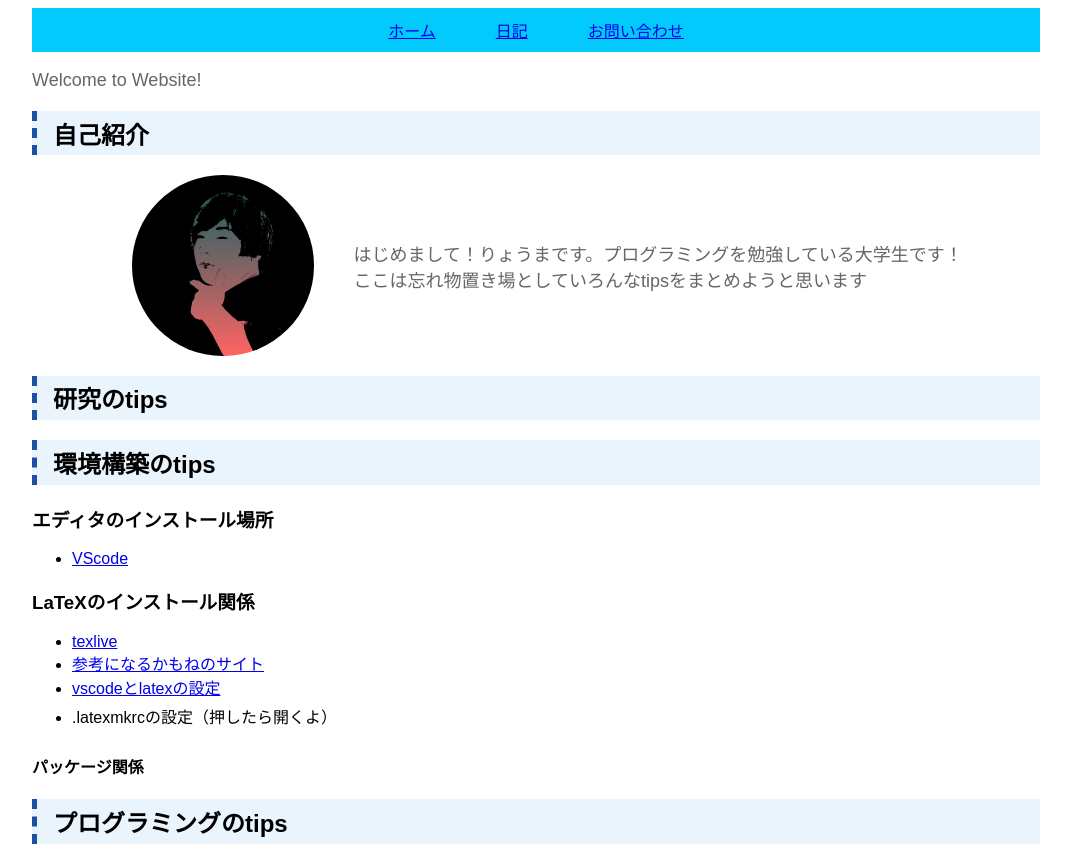
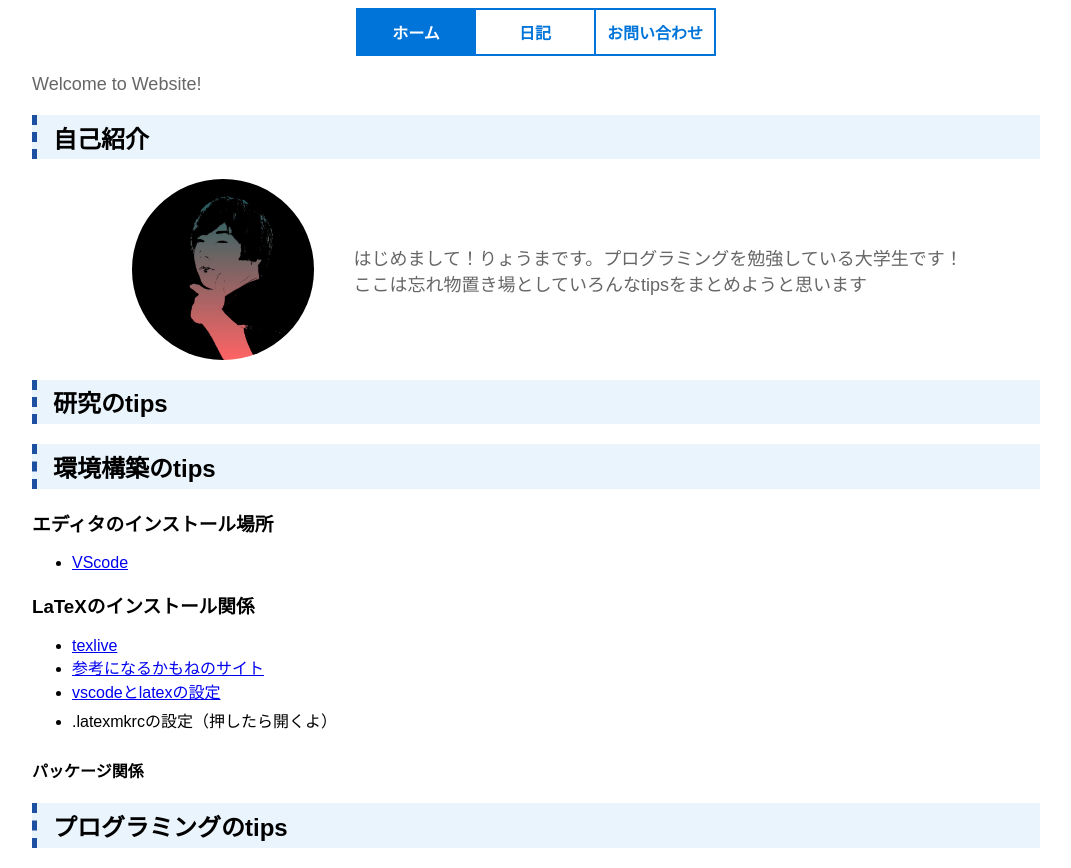
Before and after one commit to 250300i/ryomapages.github.io, a plain HTML site: page index.html in a window 1280 px wide. Shown: the part 81-949 px from the top of the page, without its empty margins (104-1175 px from the left). Drawn offline with Linux system fonts and the light colour scheme.

Commit message:
ボタンのデザイン変えてみた

```diff
--- a/index.html
+++ b/index.html
@@ -1,7 +1,7 @@
 <!DOCTYPE html>
 <html>
     <head>
-        <title>忘れ物置き場</title>
+        <title>Kataoka Ryoma</title>
         <link rel="stylesheet" type="text/css" href="style.css">
     </head>
     <body>
@@ -9,7 +9,7 @@
             <h1 style="text-align: center;">片岡　亮馬／ Kataoka Ryoma</h1>
             <nav>
                 <ul class="headerul">
-                    <li><a href="index.html">ホーム</a></li>
+                    <li><a href="index.html" class="active">ホーム</a></li>
                     <li><a href="diary.html">日記</a></li>
                     <li><a href="contact.html">お問い合わせ</a></li>
                 </ul>
--- a/style.css
+++ b/style.css
@@ -31,24 +31,44 @@ p {
 }
 
 .headerul {
-  background-color: #03cafc; /* リストの背景色 */
-  padding: 10px; /* リストの内側の余白を消す */
-  display: flex;
-  justify-content: center;
-  list-style-type: none; /* リストの点を消す */
-
+    list-style: none;
+    padding: 0;
+    margin: 0;
+    display: flex;
+    justify-content: center;
 }
 
 .headerul li {
-  margin: 0 30px; /* 要素間の間隔を設定 */
-
+    margin: 0;
+    padding: 0;
 }
 
-.headerulul li a {
-  display: inline-block; /* ボタンのサイズを一定にする */
-  padding: 10px 20px; /* ボタンの上下左右にパディングを設定 */
-  border-radius: 0; /* ボタンの角をなくす */
-  color: #ffffff; /* テキストの色 */
+.headerul li a {
+    display: inline-block;
+    min-width: 120px; /* ボタンの幅を統一 */
+    text-align: center;
+    padding: 10px 0;
+    border: 2px solid #0074d9;
+    border-radius: 0;
+    background: #fff;
+    color: #0074d9;
+    text-decoration: none;
+    font-weight: bold;
+    transition: background 0.2s, color 0.2s;
+    box-sizing: border-box;
+}
+
+.headerul li a.active {
+    background: #0074d9;
+    color: #fff;
+}
+
+.headerul li a:not(.active):hover {
+    background: #e6f0fa;
+}
+
+.headerul li + li a {
+    border-left: none; /* ボタン同士の枠線が重ならないように */
 }
 
 .frex {
```
